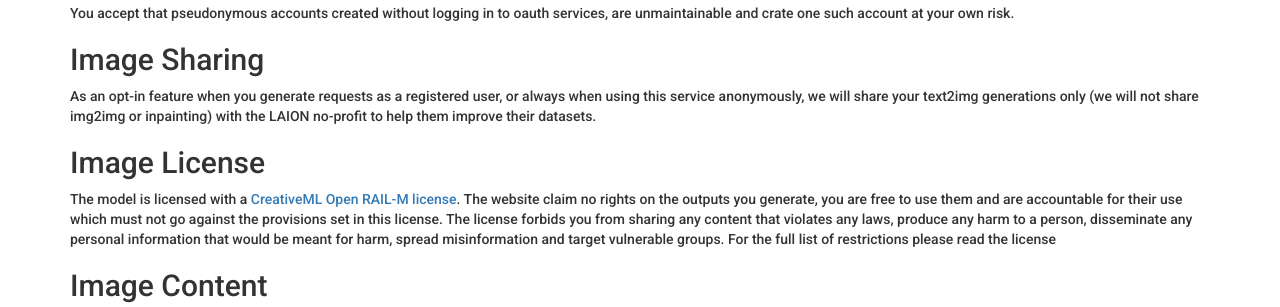
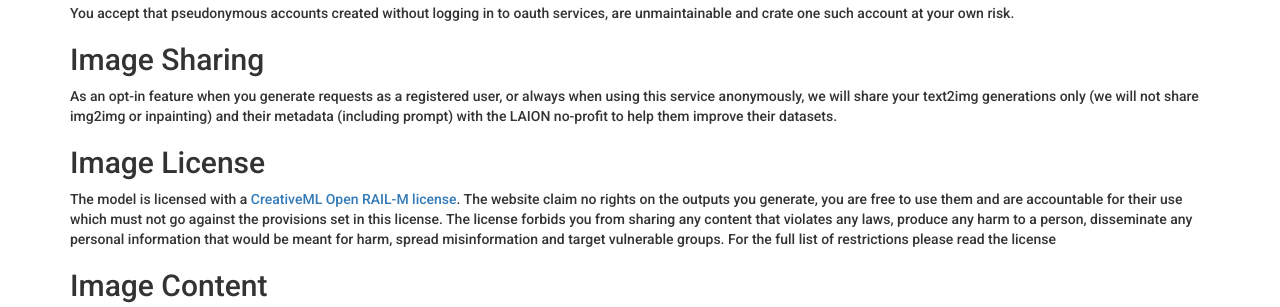
Before and after one commit to Haidra-Org/AI-Horde, a Flask app: template horde/templates/terms_of_service.html in a window 1280 px wide. Shown: the part 2797-3104 px from the top of the page. Run offline with Flask 2, Linux system fonts and the light colour scheme; the template is opened without the code that fills it, so the values that code supplies are empty; parts of the project's set-up code (start-up, migrations or seed data) failed here and were passed over; some libraries are stand-ins or nearby versions.

Commit message:
clarification

```diff
--- a/horde/templates/terms_of_service.html
+++ b/horde/templates/terms_of_service.html
@@ -82,7 +82,7 @@
 <p>We do not maintain user accounts registed using one of our provided oauth services (Google, Discord, Github etc). Any account manaement (password reset) has to be done via the original provider.</p>
 <p>You accept that pseudonymous accounts created without logging in to oauth services, are unmaintainable and crate one such account at your own risk.</p>
 <h2>Image Sharing</h2>
-<p>As an opt-in feature when you generate requests as a registered user, or always when using this service anonymously, we will share your text2img generations only (we will not share img2img or inpainting) with the LAION no-profit to help them improve their datasets.</p>
+<p>As an opt-in feature when you generate requests as a registered user, or always when using this service anonymously, we will share your text2img generations only (we will not share img2img or inpainting) and their metadata (including prompt) with the LAION no-profit to help them improve their datasets.</p>
 <h2>Image License</h2>
 <p>The model is licensed with a <a href="https://huggingface.co/spaces/CompVis/stable-diffusion-license">CreativeML Open RAIL-M license</a>. The website claim no rights on the outputs you generate, you are free to use them and are accountable for their use which must not go against the provisions set in this license. The license forbids you from sharing any content that violates any laws, produce any harm to a person, disseminate any personal information that would be meant for harm, spread misinformation and target vulnerable groups. For the full list of restrictions please read the license</p>
 <h2>Image Content</h2>
```
